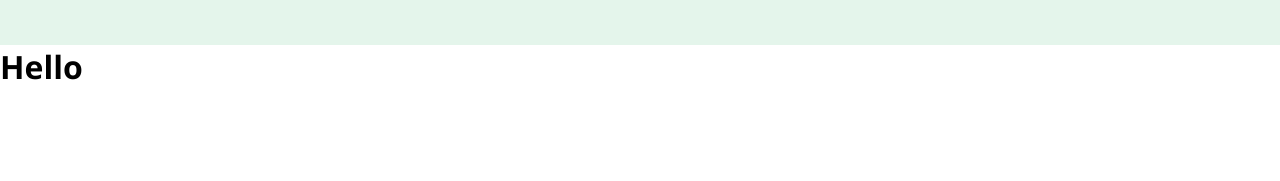
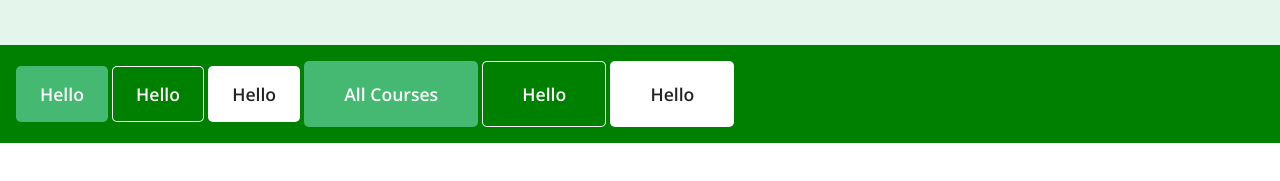
Before and after one commit to makandrr/ucoda-layout, an Astro site: page / in a window 1280 px wide. Shown: the part 107-288 px from the top of the page. Built offline with nearby package versions, Linux system fonts and the light colour scheme; Astro itself is replaced by a stand-in of ours.

Commit message:
Button implementation

```diff
--- a/src/components/Header.astro
+++ b/src/components/Header.astro
@@ -28,7 +28,7 @@ import Container from "../layouts/Container.astro"
         </ul>
       </nav>
       <div class="buttons">
-        <a class="button" type="transparent" href="#">
+        <a class="button" data-type="transparent" href="#">
           Sign in
         </a>
         <a class="button" href="#">Free Trial</a>
--- a/src/layouts/Layout.astro
+++ b/src/layouts/Layout.astro
@@ -47,9 +47,24 @@ import Header from "../components/Header.astro";
 		border-radius: 5px;
 		font-weight: 600;
 		font-size: 1.1rem;
+		transition: 200ms opacity;
 	}
-	.button[type="transparent"] {
+	.button:hover {
+		opacity: 0.8;
+	}
+	.button[data-type="transparent"] {
 		background-color: transparent;
 		color: #575859;
 	}
+	.button[data-type="outline"] {
+		background-color: transparent;
+		box-shadow: inset 0 0 0 1px #fff;
+	}
+	.button[data-type="white"] {
+		background-color: #fff;
+		color: #242323;
+	}
+	.button[data-size="large"] {
+		padding: 1.3rem 2.5rem;
+	}
 </style>
--- a/src/pages/index.astro
+++ b/src/pages/index.astro
@@ -4,7 +4,14 @@ import Layout from "../layouts/Layout.astro"
 ---
 
 <Layout title="U-Coda">
-	<h1>Hello</h1>
+	<div style="background: green; padding: 1rem">
+		<a href="#" class="button" data-type="">Hello</a>
+		<a href="#" class="button" data-type="outline">Hello</a>
+		<a href="#" class="button" data-type="white">Hello</a>
+		<a href="#" class="button" data-type="" data-size="large">All Courses</a>
+		<a href="#" class="button" data-type="outline" data-size="large">Hello</a>
+		<a href="#" class="button" data-type="white" data-size="large">Hello</a>
+	</div>
 </Layout>
 
 <style>
```
